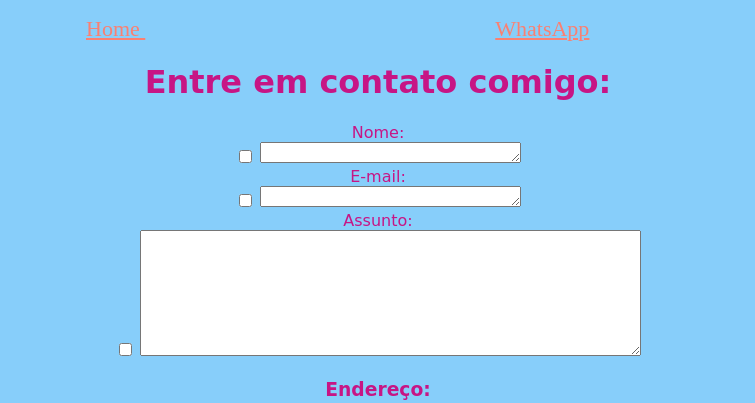
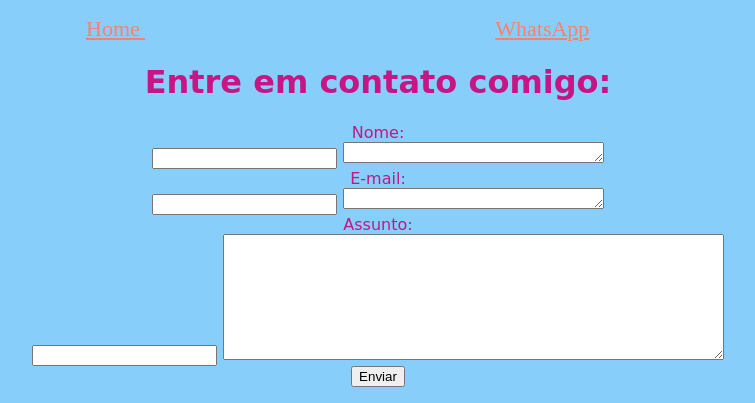
Before and after one commit to m4rianas/html5_fundamentosweb, a plain HTML site: page contato.html in a window 1280 px wide. Shown: the top 403 px of the page, without its empty margins (262-1017 px from the left). Drawn offline with Linux system fonts and the light colour scheme.

Commit message:
Atualizações da pag contato + inicio JS

```diff
--- a/contato.html
+++ b/contato.html
@@ -24,15 +24,19 @@
     </h1>
     <ul1>
         <label for="Nome"> Nome: </label><br>
-        <input type="checkbox" name="Nome:" id="Nome:">
+        <input type="Nome" id="Nome">
         <textarea name="Nome:" id="Nome:" cols="30" rows="1"></textarea><br>
         <label for="E-mail"> E-mail: </label><br>
-        <input type="checkbox" name="E-mail:" id="E-mail:">
+        <input type="E-mail" id="E-mail">
         <textarea name="E-mail:" id="E-mail:" cols="30" rows="1"></textarea><br>
         <label for="Assunto"> Assunto: </label><br>
-        <input type="checkbox" name="Assunto:" id="Assunto:">
+        <input type="Assunto" id="Assunto">
         <textarea name="Assunto:" id="Assunto:" cols="60" rows="8"></textarea>
     </ul>
+    <br>
+    <button>
+        Enviar
+    </button>
     </div>
     <div1>
         <h3>
```
